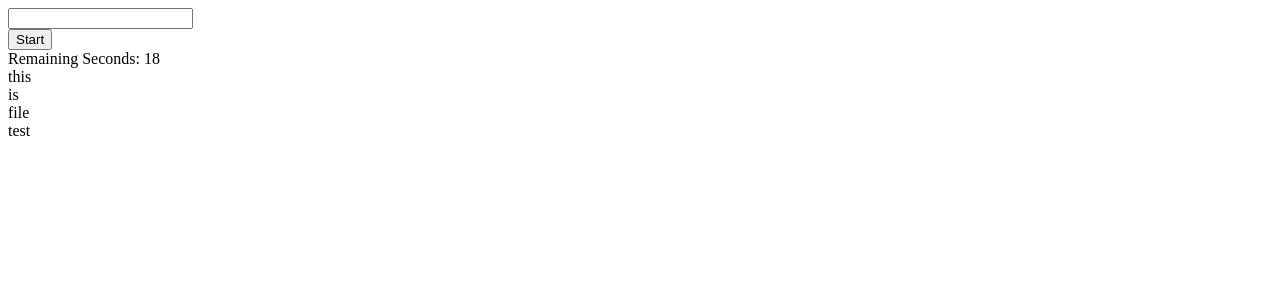
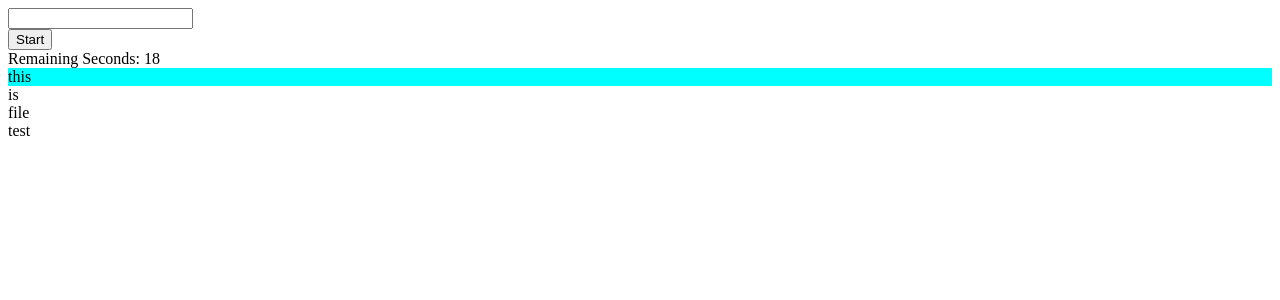
Before and after one commit to kavinkumar24071999/fast-fingers, a React (Create React App) app: page / in a window 1280 px wide. Both pictures are taken after a click on the button "Start". Shown: the top 300 px of the page. Built offline with nearby package versions, Linux system fonts and the light colour scheme.

Commit message:
[Kavin/Thennarasu] | Highlight current word when input word is empty

```diff
--- a/src/components/wordsBar/WordsBar.js
+++ b/src/components/wordsBar/WordsBar.js
@@ -4,7 +4,7 @@ import './WordsBar.css';
 const WordsBar = ({inputWord, wordIndex, randomWords, wordPermanentStyle}) => {
 
   function getClassName(word, index) {
-    if (index !== wordIndex || !inputWord) {
+    if (index !== wordIndex) {
       return;
     }
     if (randomWords[wordIndex].includes(inputWord) && word.includes(inputWord)) {
```
